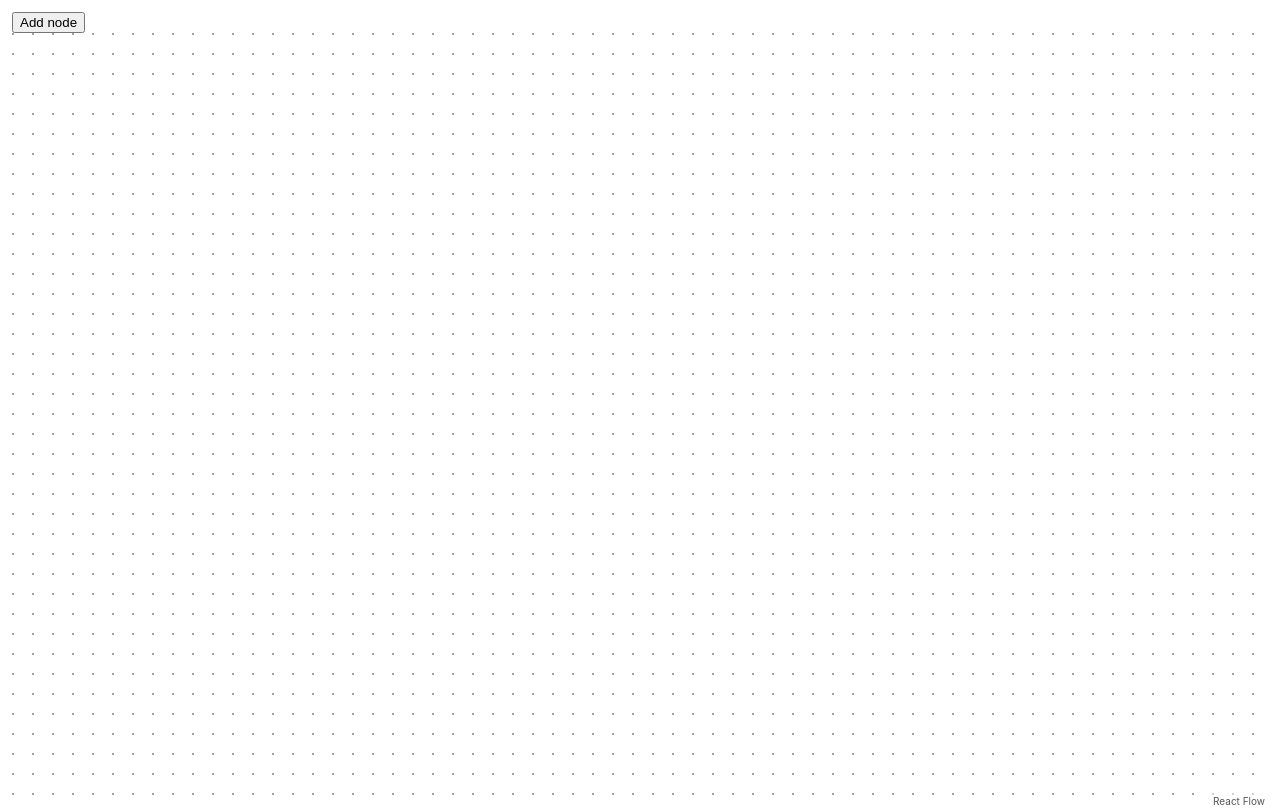
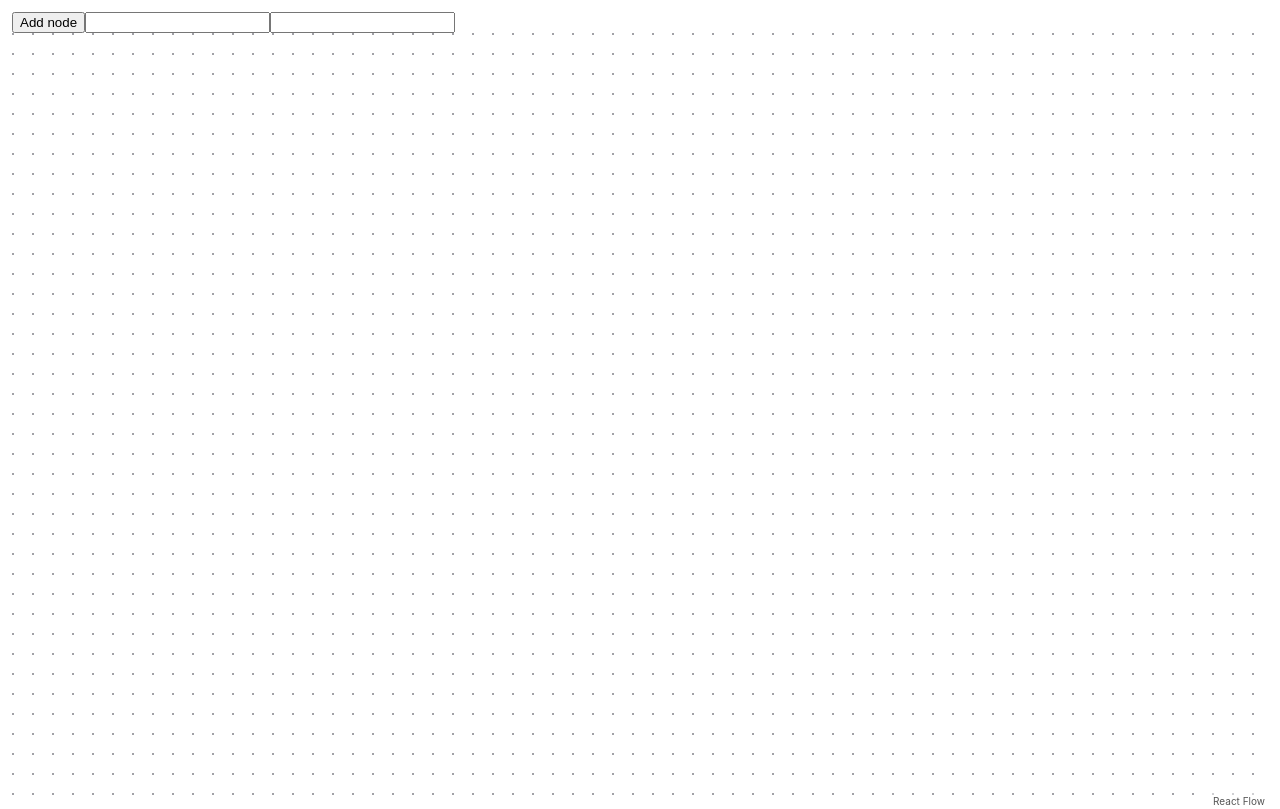
Before and after one commit to mathieu-anderson/dialoguer, a Next.js app: page / in a window 1280 px wide. Built offline with nearby package versions, Linux system fonts and the light colour scheme.

Commit message:
Add feature: edit title and text of nodes

```diff
--- a/pages/index.tsx
+++ b/pages/index.tsx
@@ -8,19 +8,78 @@ import ReactFlow, {
   Edge,
   Elements,
 } from 'react-flow-renderer';
-import { useState } from 'react';
+import { FC, useEffect, useState } from 'react';
 
-const initialElements: Elements = [];
+interface ContentProps {
+  nodeTitle: string;
+  nodeText: string;
+}
+
+interface NodeData {
+  nodeTitle: string;
+  nodeText: string;
+  label: FC;
+}
+
+const NodeContent: FC<ContentProps> = ({ nodeTitle, nodeText }) => {
+  return (
+    <>
+      <div>{nodeTitle}</div>
+      <div>{nodeText}</div>
+    </>
+  );
+};
+
+interface GetCurrentNodeDataParams {
+  id: string;
+  elements: Elements;
+}
+
+const getCurrentNodeData = ({
+  id,
+  elements,
+}: GetCurrentNodeDataParams): NodeData | undefined => {
+  return elements.find((el) => el.id === id)?.data;
+};
 
 export default function Home() {
-  const [elements, setElements] = useState(initialElements);
+  const [elements, setElements] = useState<Elements>([]);
+  const [nodeTitle, setNodeTitle] = useState('');
+  const [nodeText, setNodeText] = useState('');
+  const [selectedNodeId, setSelectedNodeId] = useState('');
+
   const nextId = String(elements.length + 1);
+  const selectedNodeData = getCurrentNodeData({
+    id: selectedNodeId,
+    elements,
+  });
+
+  useEffect(() => {
+    setElements((els) =>
+      els.map((el) => {
+        if (el.id === selectedNodeId) {
+          const nextTitle = nodeTitle || selectedNodeData?.nodeTitle || '';
+          const nextText = nodeText || selectedNodeData?.nodeText || '';
+          el.data = {
+            nodeTitle: nextTitle,
+            nodeText: nextText,
+            label: <NodeContent nodeTitle={nextTitle} nodeText={nextText} />,
+          };
+        }
+        return el;
+      })
+    );
+  }, [nodeTitle, nodeText, setElements]);
 
   const handleConnect = (connection: Edge | Connection) => {
     setElements((elements) => addEdge(connection, elements));
   };
 
   return (
+    <>
+      <Head>
+        <title>Dialoguer</title>
+      </Head>
       <div className={styles.container}>
         <button
           onClick={() =>
@@ -28,7 +87,16 @@ export default function Home() {
               ...elements,
               {
                 id: nextId,
-              data: { label: `Node ${nextId}` },
+                data: {
+                  nodeTitle: `Title ${nextId}`,
+                  nodeText: `Dialog text`,
+                  label: (
+                    <NodeContent
+                      nodeTitle={`Title ${nextId}`}
+                      nodeText="Dialog text"
+                    />
+                  ),
+                },
                 position: { x: 300, y: 5 },
                 connectable: true,
               },
@@ -37,9 +105,24 @@ export default function Home() {
         >
           Add node
         </button>
-      <ReactFlow elements={elements} onConnect={handleConnect}>
+        <input
+          value={selectedNodeData?.nodeTitle}
+          onChange={(evt) => setNodeTitle(evt.target.value)}
+        />
+        <input
+          value={selectedNodeData?.nodeText}
+          onChange={(evt) => setNodeText(evt.target.value)}
+        />
+        <ReactFlow
+          elements={elements}
+          onConnect={handleConnect}
+          onElementClick={(event, { id }) => {
+            setSelectedNodeId(id);
+          }}
+        >
           <Background variant={'dots' as BackgroundVariant} gap={20} size={1} />
         </ReactFlow>
       </div>
+    </>
   );
 }
```
Lines whose indentation alone changed are shown as unchanged.
